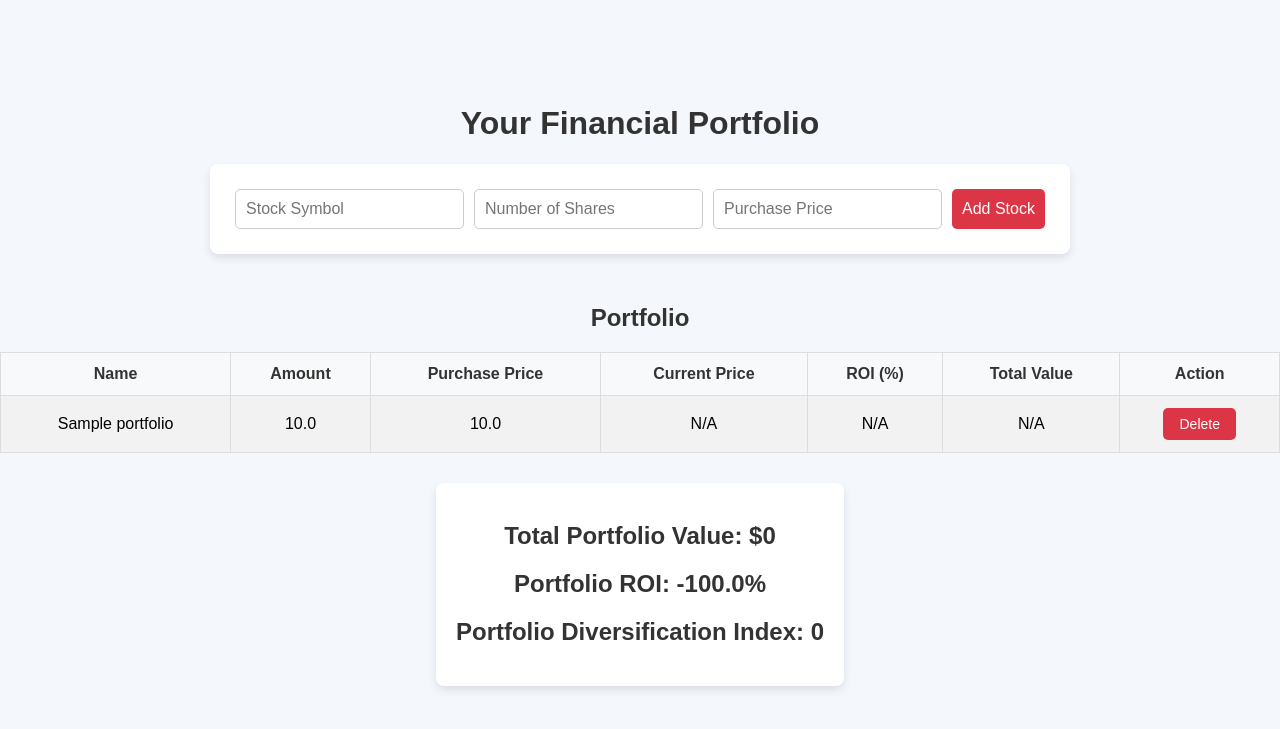
After one commit to azzzat/Financial-_Portfolio_for_Investors-, a Flask app: page /portfolio in a window 1280 px wide. The commit adds this page. Shown: the top 729 px of the page. Run offline with Flask 3, Linux system fonts and the light colour scheme; tables that the repository leaves empty hold one stand-in row (values such as "Sample post"); a database or web service that is not in the repository returns one stand-in record (values such as "Sample title"); data that the repository does not hold is empty.

Commit message:
finantial app NVP created

```diff
--- a/requirements.txt
+++ b/requirements.txt
@@ -1,10 +1,15 @@
 blinker==1.9.0
+certifi==2024.12.14
+charset-normalizer==3.4.1
 click==8.1.8
 colorama==0.4.6
 Flask==3.1.0
 gunicorn==23.0.0
+idna==3.10
 itsdangerous==2.2.0
 Jinja2==3.1.5
 MarkupSafe==3.0.2
 packaging==24.2
+requests==2.32.3
+urllib3==2.3.0
 Werkzeug==3.1.3
--- a/src/app.py
+++ b/src/app.py
@@ -1,19 +1,209 @@
-#!/usr/bin/env python3
-
-import os
-
-from flask import Flask, render_template, request
+from flask import Flask, render_template, request, jsonify, redirect, url_for
+import sqlite3
+import requests
 
 app = Flask(__name__, template_folder='./templates')
 
+# Alpha Vantage API Key
+API_KEY = "QKTQZFPRS4K252MM"
+
+# Database setup
+def create_table():
+    conn = sqlite3.connect("portfolio.db")
+    cursor = conn.cursor()
+    cursor.execute('''
+        CREATE TABLE IF NOT EXISTS portfolio (
+            id INTEGER PRIMARY KEY AUTOINCREMENT,
+            name TEXT NOT NULL,
+            amount REAL NOT NULL,
+            price REAL NOT NULL
+        )
+    ''')
+    conn.commit()
+    conn.close()
+
+create_table()
+
+# Helper function to get current stock price
+mock_data = {
+    'NVDA': {
+        "Global Quote": {
+            "05. price": "500.00"  # Цена для NVDA
+        }
+    },
+    'GOOG': {
+        "Global Quote": {
+            "05. price": "2800.00"  # Цена для GOOG
+        }
+    }
+}
+
+def get_current_price(symbol):
+
+    if symbol in mock_data:
+            response = mock_data[symbol]
+            price = response["Global Quote"].get("05. price", "N/A")
+            if price == "N/A":
+                print(f"Error: Price for {symbol} is not available")
+                return None
+            return float(price)
+
+    url = f"https://www.alphavantage.co/query?function=GLOBAL_QUOTE&symbol={symbol}&apikey={API_KEY}"
+    try:
+        response = requests.get(url).json()
+        if "Global Quote" not in response:
+            print(f"Error: No 'Global Quote' found in response for {symbol}")
+            return None
+        price = response["Global Quote"].get("05. price", "N/A")
+        if price == "N/A":
+            print(f"Error: Price for {symbol} is not available")
+            return None
+        return float(price)
+    except Exception as e:
+        print(f"Error fetching price for {symbol}: {e}")
+        return None
+
+# Helper function to calculate ROI
+def calculate_roi(amount, purchase_price, current_price):
+    total_purchase = amount * purchase_price
+    total_current = amount * current_price
+    return round(((total_current - total_purchase) / total_purchase) * 100, 2)
+
+# Helper function to calculate total portfolio value
+def calculate_total_value():
+    conn = sqlite3.connect("portfolio.db")
+    cursor = conn.cursor()
+    cursor.execute("SELECT name, amount, price FROM portfolio")
+    rows = cursor.fetchall()
+
+    total_value = 0
+    for row in rows:
+        name, amount, purchase_price = row
+        current_price = get_current_price(name)
+        if current_price:
+            total_value += current_price * amount
+
+    conn.close()
+    return total_value
+
+# Helper function to calculate diversification index
+def calculate_diversification():
+    conn = sqlite3.connect("portfolio.db")
+    cursor = conn.cursor()
+    cursor.execute("SELECT name, amount, price FROM portfolio")
+    rows = cursor.fetchall()
+
+    total_value = calculate_total_value()
+    diversification = []
+    for row in rows:
+        name, amount, purchase_price = row
+        current_price = get_current_price(name)
+        if current_price:
+            asset_value = current_price * amount
+            diversification.append({
+                "name": name,
+                "percentage": round((asset_value / total_value) * 100, 2)
+            })
+
+    conn.close()
+    return diversification
+
 @app.route("/")
-def main():
-    return render_template('index.html')
+def index():
+    return render_template("index.html")
 
-@app.route("/echo_user_input", methods=["POST"])
-def echo_input():
-    input_text = request.form.get("user_input", "")
-    return render_template('index.html', input_text=input_text)
+def calculate_total_value(portfolio_data):
+    return sum([stock['total_value'] for stock in portfolio_data if stock['total_value'] != "N/A"])
 
-if __name__ == '__main__':
+def calculate_portfolio_roi(portfolio_data):
+    total_purchase_value = sum([stock['amount'] * stock['purchase_price'] for stock in portfolio_data if stock['purchase_price'] != "N/A"])
+    total_current_value = sum([stock['total_value'] for stock in portfolio_data if stock['total_value'] != "N/A"])
+
+    if total_purchase_value == 0:
+        return 0
+    return round(((total_current_value - total_purchase_value) / total_purchase_value) * 100, 2)
+
+def calculate_diversification_index(portfolio_data):
+    total_value = sum([stock['total_value'] for stock in portfolio_data if stock['total_value'] != "N/A"])
+    diversification_index = []
+
+    for stock in portfolio_data:
+        if stock['total_value'] != "N/A":
+            diversification_index.append(stock['total_value'] / total_value * 100)
+
+    if not diversification_index:
+        return 0
+
+    mean_diversification = sum(diversification_index) / len(diversification_index)
+    squared_diff = sum([(x - mean_diversification) ** 2 for x in diversification_index])
+    return round((squared_diff / len(diversification_index)) ** 0.5, 2)
+
+@app.route("/portfolio", methods=["GET", "POST"])
+def portfolio():
+    conn = sqlite3.connect("portfolio.db")
+    cursor = conn.cursor()
+
+    if request.method == "POST":
+        try:
+            name = request.form.get("name")
+            amount = float(request.form.get("amount"))
+            price = float(request.form.get("price"))
+
+            cursor.execute("INSERT INTO portfolio (name, amount, price) VALUES (?, ?, ?)", (name, amount, price))
+            conn.commit()
+        except Exception as e:
+            return f"An error occurred: {e}"
+
+    cursor.execute("SELECT * FROM portfolio")
+    rows = cursor.fetchall()
+
+    # Fetch current prices and calculate ROI
+    portfolio_data = []
+    for row in rows:
+        stock_id, name, amount, purchase_price = row
+        current_price = get_current_price(name)
+        if current_price is not None:
+            roi = calculate_roi(amount, purchase_price, current_price)
+            total_value = round(amount * current_price, 2)
+            portfolio_data.append({
+                "id": stock_id,
+                "name": name,
+                "amount": amount,
+                "purchase_price": purchase_price,
+                "current_price": current_price,
+                "roi": roi,
+                "total_value": total_value
+            })
+        else:
+            portfolio_data.append({
+                "id": stock_id,
+                "name": name,
+                "amount": amount,
+                "purchase_price": purchase_price,
+                "current_price": "N/A",
+                "roi": "N/A",
+                "total_value": "N/A"
+            })
+
+    total_value = calculate_total_value(portfolio_data)
+    portfolio_roi = calculate_portfolio_roi(portfolio_data)
+    diversification_index = calculate_diversification_index(portfolio_data)
+
+    conn.close()
+
+    return render_template("portfolio.html", portfolio=portfolio_data, total_value=total_value, portfolio_roi=portfolio_roi, diversification_index=diversification_index)
+
+
+@app.route("/delete/<int:stock_id>", methods=["POST"])
+def delete_stock(stock_id):
+    conn = sqlite3.connect("portfolio.db")
+    cursor = conn.cursor()
+
+    cursor.execute("DELETE FROM portfolio WHERE id = ?", (stock_id,))
+    conn.commit()
+    conn.close()
+
+    return redirect(url_for("portfolio"))
+
+if __name__ == "__main__":
     app.run(debug=True)
--- /dev/null
+++ b/src/static/styles.css
@@ -0,0 +1,166 @@
+body {
+    font-family: 'Arial', sans-serif;
+    background-color: #f4f7fc;
+    margin: 0;
+    padding: 0;
+}
+
+h1, h2 {
+    color: #333;
+    text-align: center;
+}
+
+p {
+    font-size: 16px;
+    color: #555;
+}
+
+.container {
+    display: flex;
+    flex-direction: column;
+    justify-content: center;
+    align-items: center;
+    height: 100vh;
+    text-align: center;
+}
+
+.view-portfolio-btn {
+    background-color: #007bff;
+    color: white;
+    text-decoration: none;
+    padding: 15px 30px;
+    font-size: 18px;
+    border-radius: 5px;
+    cursor: pointer;
+    transition: background-color 0.3s ease;
+}
+
+.view-portfolio-btn:hover {
+    background-color: #0056b3;
+}
+
+form {
+    background-color: #fff;
+    padding: 20px;
+    border-radius: 8px;
+    box-shadow: 0 4px 8px rgba(0, 0, 0, 0.1);
+    margin-bottom: 30px;
+    display: flex;
+    justify-content: space-between;
+    flex-wrap: wrap;
+}
+
+form input, form button {
+    padding: 10px;
+    margin: 5px;
+    border-radius: 5px;
+    border: 1px solid #ccc;
+    font-size: 16px;
+}
+
+form button {
+    background-color: #28a745;
+    color: white;
+    cursor: pointer;
+}
+
+form button:hover {
+    background-color: #218838;
+}
+
+table {
+    width: 100%;
+    border-collapse: collapse;
+    margin-bottom: 30px;
+}
+
+table th, table td {
+    padding: 12px;
+    text-align: center;
+    border: 1px solid #ddd;
+}
+
+table th {
+    background-color: #f8f9fa;
+    color: #333;
+}
+
+table tr:nth-child(even) {
+    background-color: #f2f2f2;
+}
+
+table tr:hover {
+    background-color: #e9ecef;
+}
+
+.summary {
+    background-color: #fff;
+    padding: 20px;
+    border-radius: 8px;
+    box-shadow: 0 4px 8px rgba(0, 0, 0, 0.1);
+    margin-bottom: 30px;
+}
+
+.summary p {
+    font-size: 18px;
+    font-weight: bold;
+    color: #333;
+}
+
+.summary table {
+    margin-top: 20px;
+}
+
+.summary table th, .summary table td {
+    text-align: left;
+}
+
+.summary table th {
+    width: 60%;
+}
+
+.summary table td {
+    width: 40%;
+}
+
+section {
+    margin-top: 40px;
+}
+
+form button[type="submit"] {
+    background-color: #dc3545;
+    border: none;
+}
+
+form button[type="submit"]:hover {
+    background-color: #c82333;
+}
+
+a {
+    font-size: 18px;
+    color: #007bff;
+    text-decoration: none;
+    padding: 10px;
+    border-radius: 5px;
+    display: inline-block;
+    margin-top: 20px;
+}
+
+a:hover {
+    background-color: #f8f9fa;
+    color: #0056b3;
+}
+
+.delete-btn {
+    background-color: #dc3545;
+    color: white;
+    border: none;
+    padding: 8px 16px;
+    border-radius: 5px;
+    cursor: pointer;
+    font-size: 14px;
+}
+
+.delete-btn:hover {
+    background-color: #c82333;
+}
--- /dev/null
+++ b/src/templates/portfolio.html
@@ -0,0 +1,52 @@
+<!DOCTYPE html>
+<html>
+<head>
+  <title>Your Portfolio</title>
+  <link rel="stylesheet" href="{{ url_for('static', filename='styles.css') }}">
+</head>
+<body>
+<div class="container">
+  <h1>Your Financial Portfolio</h1>
+
+  <form method="POST" action="/portfolio">
+    <input type="text" name="name" placeholder="Stock Symbol" required>
+    <input type="number" step="any" name="amount" placeholder="Number of Shares" required>
+    <input type="number" step="any" name="price" placeholder="Purchase Price" required>
+    <button type="submit">Add Stock</button>
+  </form>
+
+  <h2>Portfolio</h2>
+  <table>
+    <tr>
+      <th>Name</th>
+      <th>Amount</th>
+      <th>Purchase Price</th>
+      <th>Current Price</th>
+      <th>ROI (%)</th>
+      <th>Total Value</th>
+      <th>Action</th>
+    </tr>
+    {% for stock in portfolio %}
+    <tr>
+      <td>{{ stock.name }}</td>
+      <td>{{ stock.amount }}</td>
+      <td>{{ stock.purchase_price }}</td>
+      <td>{{ stock.current_price }}</td>
+      <td>{{ stock.roi }}</td>
+      <td>{{ stock.total_value }}</td>
+      <td>
+        <button class="delete-btn" onclick="deleteStock({{ stock.id }})">Delete</button>
+      </td>
+    </tr>
+    {% endfor %}
+  </table>
+
+  <div class="summary">
+    <h2>Total Portfolio Value: ${{ total_value }}</h2>
+    <h2>Portfolio ROI: {{ portfolio_roi }}%</h2>
+    <h2>Portfolio Diversification Index: {{ diversification_index }}</h2>
+  </div>
+
+</div>
+</body>
+</html>
```
Also changed, not shown: src/static/css/styles.css (deleted, +0 -47 lines), src/static/js/script.js (deleted, +0 -8 lines), src/static/script.js (added, +51 -0 lines), src/templates/index.html (+5 -19 lines), data/portfolio.db (added).
